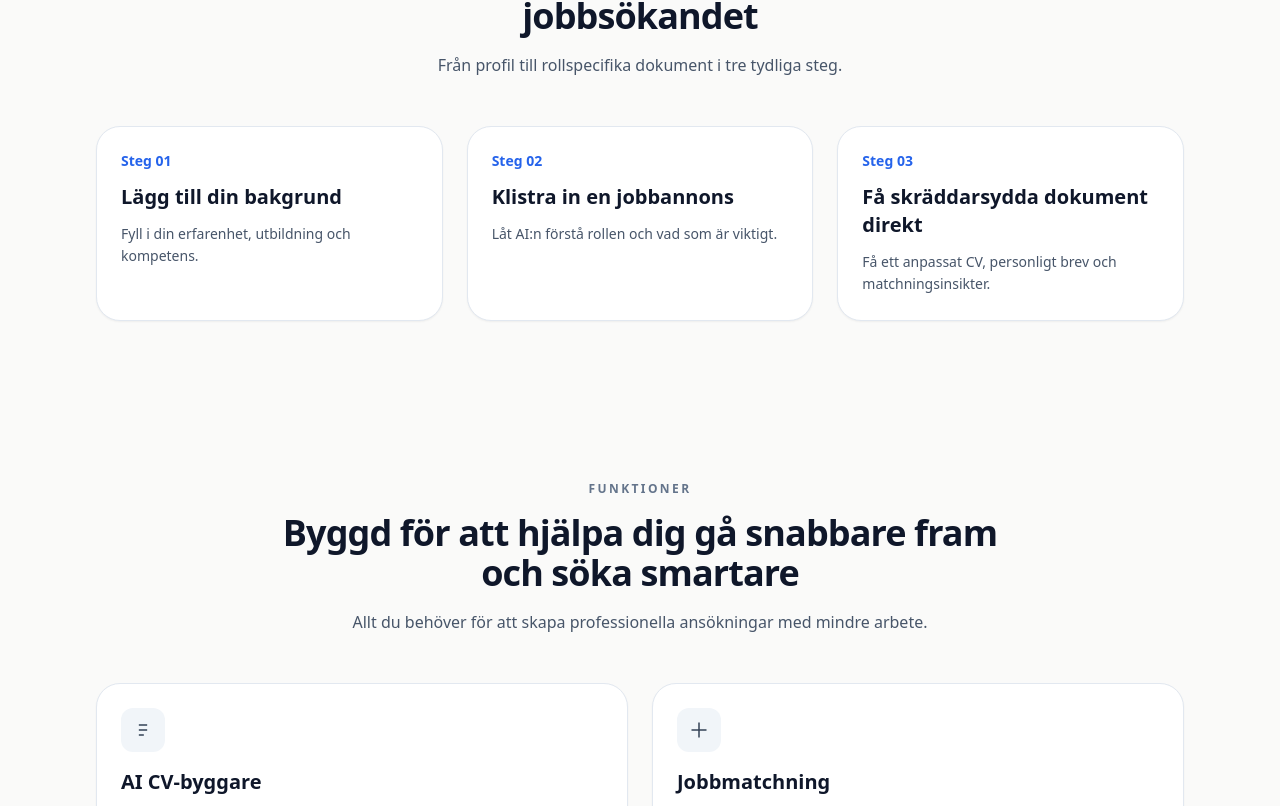
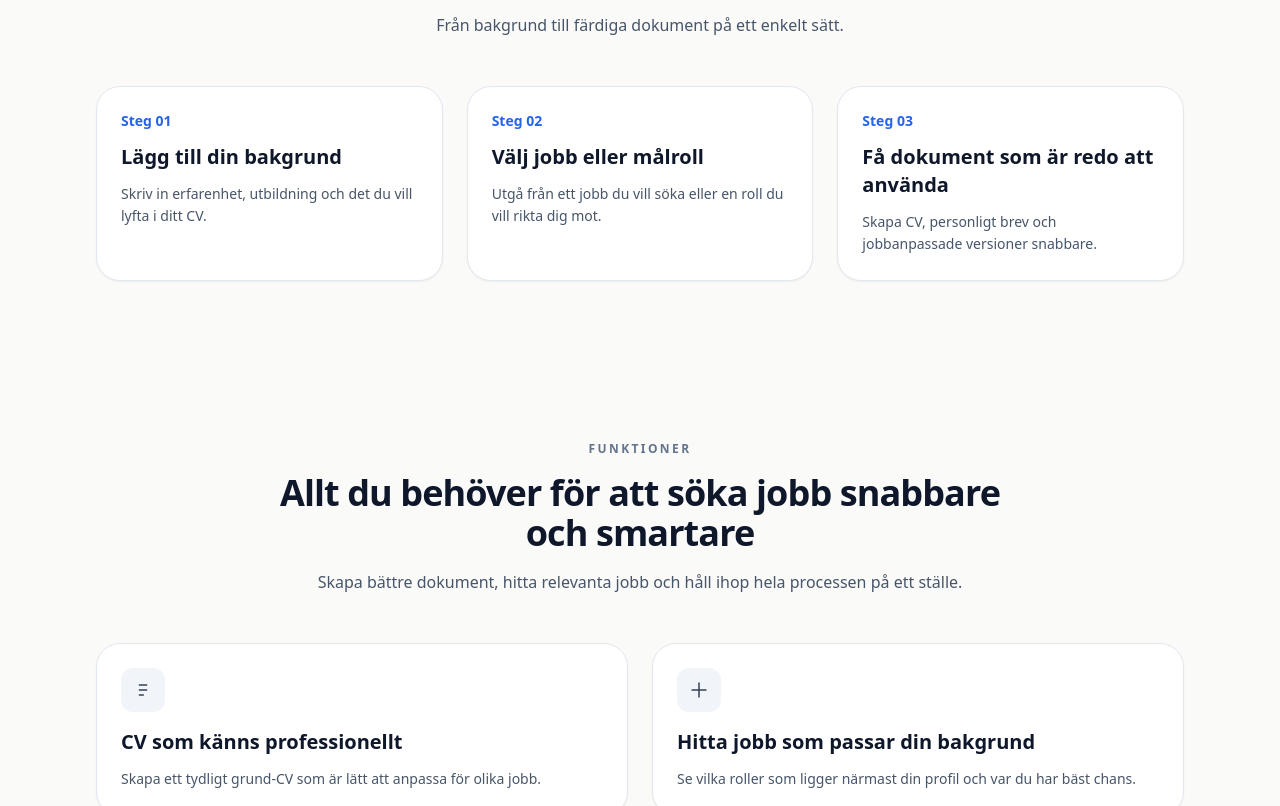
Before and after one commit to lukasgustvssons-cmd/CV, a Next.js app: page / in a window 1280 px wide. Shown: the part 894-1700 px from the top of the page. Built offline with nearby package versions, Linux system fonts and the light colour scheme; no server answers.

Commit message:
Polish landing page copy and pricing for Swedish market

```diff
--- a/app/page.tsx
+++ b/app/page.tsx
@@ -11,45 +11,35 @@ import { StepCard } from "@/components/StepCard";
 import { copy, Lang } from "../lib/translations";
 
 export default function Home() {
-const lang: Lang = "sv";  const t = copy[lang];
+  const lang: Lang = "sv";
+  const t = copy[lang];
 
   const steps = [
     {
-      step: lang === "sv" ? "Steg 01" : "Step 01",
-      title: lang === "sv" ? "Lägg till din bakgrund" : "Add your background",
+      step: "Steg 01",
+      title: "Lägg till din bakgrund",
       description:
-        lang === "sv"
-          ? "Fyll i din erfarenhet, utbildning och kompetens."
-          : "Enter your experience, education, and skills.",
+        "Skriv in erfarenhet, utbildning och det du vill lyfta i ditt CV.",
     },
     {
-      step: lang === "sv" ? "Steg 02" : "Step 02",
-      title: lang === "sv" ? "Klistra in en jobbannons" : "Paste a job description",
+      step: "Steg 02",
+      title: "Välj jobb eller målroll",
       description:
-        lang === "sv"
-          ? "Låt AI:n förstå rollen och vad som är viktigt."
-          : "Let the AI understand the role and what matters.",
+        "Utgå från ett jobb du vill söka eller en roll du vill rikta dig mot.",
     },
     {
-      step: lang === "sv" ? "Steg 03" : "Step 03",
-      title:
-        lang === "sv"
-          ? "Få skräddarsydda dokument direkt"
-          : "Get tailored documents instantly",
+      step: "Steg 03",
+      title: "Få dokument som är redo att använda",
       description:
-        lang === "sv"
-          ? "Få ett anpassat CV, personligt brev och matchningsinsikter."
-          : "Receive a custom resume, cover letter, and match insights.",
+        "Skapa CV, personligt brev och jobbanpassade versioner snabbare.",
     },
   ];
 
   const features = [
     {
-      title: lang === "sv" ? "AI CV-byggare" : "AI Resume Builder",
+      title: "CV som känns professionellt",
       description:
-        lang === "sv"
-          ? "Skapa ett tydligt och professionellt grund-CV anpassat efter din bakgrund."
-          : "Generate a clear, professional base resume tailored to your background.",
+        "Skapa ett tydligt grund-CV som är lätt att anpassa för olika jobb.",
       icon: (
         <svg viewBox="0 0 24 24" className="h-5 w-5" fill="none" stroke="currentColor" strokeWidth="1.8">
           <path d="M7 6h10M7 12h10M7 18h6" />
@@ -57,11 +47,9 @@ const lang: Lang = "sv";  const t = copy[lang];
       ),
     },
     {
-      title: lang === "sv" ? "Jobbmatchning" : "Job Match Scoring",
+      title: "Hitta jobb som passar din bakgrund",
       description:
-        lang === "sv"
-          ? "Se hur väl din profil matchar varje möjlighet."
-          : "Understand how aligned your profile is with every opportunity.",
+        "Se vilka roller som ligger närmast din profil och var du har bäst chans.",
       icon: (
         <svg viewBox="0 0 24 24" className="h-5 w-5" fill="none" stroke="currentColor" strokeWidth="1.8">
           <path d="M12 3v18M3 12h18" />
@@ -69,11 +57,9 @@ const lang: Lang = "sv";  const t = copy[lang];
       ),
     },
     {
-      title: lang === "sv" ? "Anpassade ansökningar" : "Tailored Applications",
+      title: "Anpassa varje ansökan snabbare",
       description:
-        lang === "sv"
-          ? "Skapa rollspecifika CV-versioner på sekunder, inte timmar."
-          : "Create role-specific resume versions in seconds, not hours.",
+        "Slipp börja om från början varje gång du söker ett nytt jobb.",
       icon: (
         <svg viewBox="0 0 24 24" className="h-5 w-5" fill="none" stroke="currentColor" strokeWidth="1.8">
           <path d="m4 12 5 5 11-11" />
@@ -81,11 +67,9 @@ const lang: Lang = "sv";  const t = copy[lang];
       ),
     },
     {
-      title: lang === "sv" ? "Generator för personligt brev" : "Cover Letter Generator",
+      title: "Skriv personligt brev snabbare",
       description:
-        lang === "sv"
-          ? "Skapa övertygande och koncisa brev med en enhetlig ton."
-          : "Produce compelling, concise letters with a consistent tone.",
+        "Få ett starkt första utkast som du kan använda och förbättra direkt.",
       icon: (
         <svg viewBox="0 0 24 24" className="h-5 w-5" fill="none" stroke="currentColor" strokeWidth="1.8">
           <path d="M4 5h16v14H4z" />
@@ -97,65 +81,45 @@ const lang: Lang = "sv";  const t = copy[lang];
 
   const pricing = [
     {
-      name: lang === "sv" ? "Gratis" : "Free",
-      price: "$0",
-      description: lang === "sv" ? "För nya användare" : "For first-time users",
-      features:
-        lang === "sv"
-          ? [
-              "1 anpassat CV",
-              "Grundläggande matchningsinsikter",
-              "Begränsad generering av personligt brev",
-            ]
-          : [
-              "1 tailored resume",
-              "Basic match insights",
-              "Limited cover letter generation",
-            ],
+      name: "Gratis",
+      price: "0 kr",
+      description: "För dig som vill komma igång",
+      features: [
+        "1 CV-version",
+        "Grundläggande jobbmatchning",
+        "Begränsad tillgång till brevfunktion",
+      ],
     },
     {
       name: "Pro",
-      price: "$19",
-      description: lang === "sv" ? "För aktiva jobbsökare" : "For active job seekers",
+      price: "49 kr",
+      description: "För dig som söker aktivt",
       highlighted: true,
-      features:
-        lang === "sv"
-          ? [
-              "Obegränsat med anpassade CV:n",
-              "Obegränsat med personliga brev",
-              "Fulla matchningsinsikter",
-              "Sparade ansökningsversioner",
-            ]
-          : [
-              "Unlimited tailored resumes",
-              "Unlimited cover letters",
-              "Full match insights",
-              "Saved application versions",
-            ],
+      features: [
+        "3 jobbmatchningar",
+        "Spara CV, jobb och brev",
+        "Personligt brev för valda jobb",
+        "Job tracker i dashboard",
+      ],
     },
     {
       name: "Career+",
-      price: "$39",
-      description: lang === "sv" ? "För snabbare utveckling" : "For accelerated growth",
-      features:
-        lang === "sv"
-          ? ["Allt i Pro", "Avancerade optimeringstips", "Prioriterad support"]
-          : ["Everything in Pro", "Advanced optimization tips", "Priority support"],
+      price: "99 kr",
+      description: "För dig som vill öka chansen till intervju",
+      features: [
+        "Allt i Pro",
+        "Obegränsad jobbmatchning",
+        "Förbättra CV för specifika jobb",
+        "Intervjuförberedelse och djupare insikter",
+      ],
     },
   ];
 
-  const trustItems =
-    lang === "sv"
-      ? [
-          "Byggd för moderna jobbsökare",
-          "Designad för att spara tid",
-          "Skräddarsydd för bättre ansökningar",
-        ]
-      : [
-          "Built for modern job seekers",
-          "Designed to save time",
-          "Tailored for better applications",
-        ];
+  const trustItems = [
+    "Skapat för att göra jobbsökandet enklare",
+    "Hjälper dig spara tid i varje ansökan",
+    "Ger bättre struktur i hela jobbsökandet",
+  ];
 
   return (
     <main>
@@ -164,17 +128,9 @@ const lang: Lang = "sv";  const t = copy[lang];
 
       <section id="how-it-works" className="mx-auto w-full max-w-6xl px-6 py-20 lg:px-8">
         <SectionTitle
-          eyebrow={lang === "sv" ? "Så fungerar det" : "How it works"}
-          title={
-            lang === "sv"
-              ? "Ett enkelt flöde som minskar friktionen i jobbsökandet"
-              : "A simple workflow that removes application friction"
-          }
-          description={
-            lang === "sv"
-              ? "Från profil till rollspecifika dokument i tre tydliga steg."
-              : "From profile to role-specific documents in three clear steps."
-          }
+          eyebrow="Så fungerar det"
+          title="Tre steg till en starkare jobbansökan"
+          description="Från bakgrund till färdiga dokument på ett enkelt sätt."
         />
         <div className="mt-12 grid gap-6 md:grid-cols-3">
           {steps.map((step) => (
@@ -185,17 +141,9 @@ const lang: Lang = "sv";  const t = copy[lang];
 
       <section id="features" className="mx-auto w-full max-w-6xl px-6 py-20 lg:px-8">
         <SectionTitle
-          eyebrow={lang === "sv" ? "Funktioner" : "Features"}
-          title={
-            lang === "sv"
-              ? "Byggd för att hjälpa dig gå snabbare fram och söka smartare"
-              : "Built to help you move faster and apply smarter"
-          }
-          description={
-            lang === "sv"
-              ? "Allt du behöver för att skapa professionella ansökningar med mindre arbete."
-              : "Everything you need to create premium applications with less effort."
-          }
+          eyebrow="Funktioner"
+          title="Allt du behöver för att söka jobb snabbare och smartare"
+          description="Skapa bättre dokument, hitta relevanta jobb och håll ihop hela processen på ett ställe."
         />
         <div className="mt-12 grid gap-6 sm:grid-cols-2">
           {features.map((feature) => (
@@ -206,17 +154,9 @@ const lang: Lang = "sv";  const t = copy[lang];
 
       <section id="demo" className="mx-auto w-full max-w-6xl px-6 py-20 lg:px-8">
         <SectionTitle
-          eyebrow={lang === "sv" ? "Demo" : "Demo Preview"}
-          title={
-            lang === "sv"
-              ? "Se hur TailorCV anpassar din bakgrund till rollen"
-              : "See how TailorCV aligns your story with the role"
-          }
-          description={
-            lang === "sv"
-              ? "En produktlik förhandsvisning av profilinnehåll, rollinput och liveförslag."
-              : "A product-style preview of profile context, role input, and live suggestions."
-          }
+          eyebrow="Så ser det ut"
+          title="Skapa ett jobbredo CV på några minuter"
+          description="Fyll i din bakgrund och målroll så skapar Hireon ett tydligt och professionellt CV som är lätt att anpassa vidare."
         />
         <div className="mt-10">
           <DemoPanel lang={lang} t={t.demo} />
@@ -225,13 +165,9 @@ const lang: Lang = "sv";  const t = copy[lang];
 
       <section className="mx-auto w-full max-w-6xl px-6 py-20 lg:px-8">
         <SectionTitle
-          eyebrow={lang === "sv" ? "Trygghet" : "Trust"}
-          title={lang === "sv" ? "Byggd för moderna jobbsökare" : "Built for modern job seekers"}
-          description={
-            lang === "sv"
-              ? "Designad för att spara tid. Anpassad för bättre ansökningar."
-              : "Designed to save time. Tailored for better applications."
-          }
+          eyebrow="Fördelar"
+          title="Byggt för att hjälpa dig ta dig in på arbetsmarknaden snabbare"
+          description="Mindre tid på att börja om. Mer tid på att söka rätt jobb med bättre material."
         />
         <div className="mt-10 grid gap-5 md:grid-cols-3">
           {trustItems.map((item) => (
@@ -247,17 +183,9 @@ const lang: Lang = "sv";  const t = copy[lang];
 
       <section id="pricing" className="mx-auto w-full max-w-6xl px-6 py-20 lg:px-8">
         <SectionTitle
-          eyebrow={lang === "sv" ? "Priser" : "Pricing"}
-          title={
-            lang === "sv"
-              ? "Välj planen som passar ditt jobbsökande"
-              : "Choose the plan that fits your job search pace"
-          }
-          description={
-            lang === "sv"
-              ? "Börja gratis och uppgradera när du vill ha full kraft i dina ansökningar."
-              : "Start free, upgrade when you want full application power."
-          }
+          eyebrow="Priser"
+          title="Välj planen som passar ditt jobbsökande"
+          description="Börja gratis och uppgradera när du vill ha fler verktyg och snabbare väg framåt."
         />
         <div className="mt-12 grid gap-6 lg:grid-cols-3">
           {pricing.map((tier) => (
@@ -269,20 +197,16 @@ const lang: Lang = "sv";  const t = copy[lang];
       <section id="final-cta" className="mx-auto w-full max-w-6xl px-6 py-20 lg:px-8">
         <div className="rounded-[2rem] border border-slate-200 bg-white p-10 text-center shadow-soft sm:p-16">
           <h2 className="text-3xl font-semibold tracking-tight text-slate-900 sm:text-4xl">
-            {lang === "sv"
-              ? "Sluta skriva om varje ansökan från grunden."
-              : "Stop rewriting every application from scratch."}
+            Sök jobb snabbare utan att tumma på kvaliteten
           </h2>
-          <p className="mx-auto mt-4 max-w-xl text-slate-600">
-            {lang === "sv"
-              ? "Låt AI hjälpa dig att söka snabbare och bättre."
-              : "Let AI help you apply faster and better."}
+          <p className="mx-auto mt-4 max-w-2xl text-slate-600">
+            Skapa bättre dokument, håll koll på dina ansökningar och lägg tiden på rätt jobb istället för att börja om varje gång.
           </p>
           <a
             href="#"
             className="mt-8 inline-flex rounded-full bg-slate-900 px-7 py-3 text-sm font-semibold text-white transition hover:bg-slate-800"
           >
-            {lang === "sv" ? "Kom igång" : "Get Started"}
+            Kom igång gratis
           </a>
         </div>
       </section>
```
